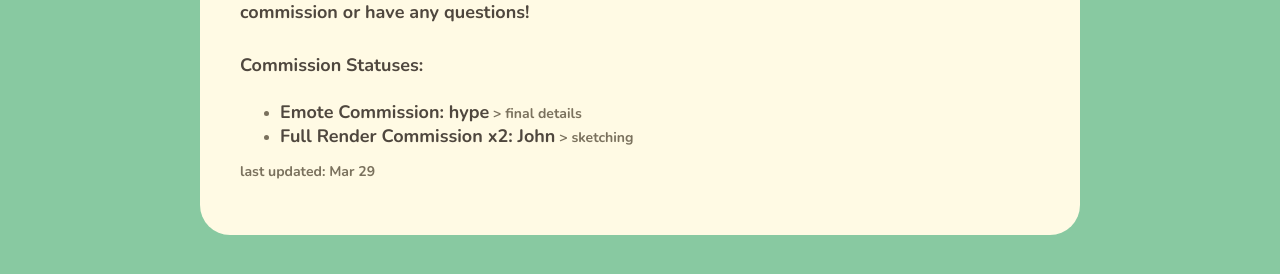
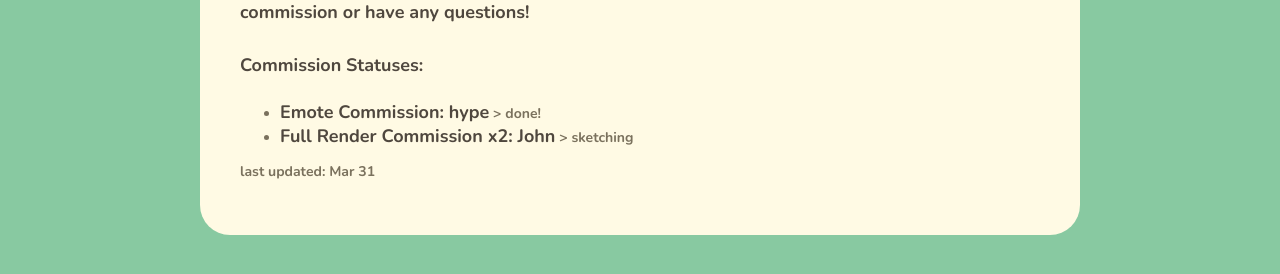
Before and after one commit to antheakwong/antheakwong.github.io, a Jekyll site: the page built from commissions/index.md, in a window 1280 px wide and 900 px high, scrolled down 2006 px. Shown: the part 585-859 px from the top of the window. Built offline with Jekyll 4.4.1, drawn with Linux system fonts in a browser that asks for light colours; nearby versions of some CDN libraries.

Commit message:
update status

```diff
--- a/commissions/index.md
+++ b/commissions/index.md
@@ -53,9 +53,9 @@ Won’t draw: NSFW, mecha, offensive/shock content
 # **Commission Statuses:**
 
 
-- **Emote Commission: hype** > final details
+- **Emote Commission: hype** > done!
 - **Full Render Commission x2: John** > sketching
 
 
 
-last updated: Mar 29
+last updated: Mar 31
```
